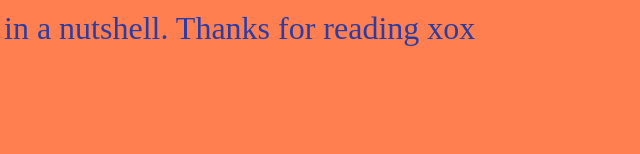
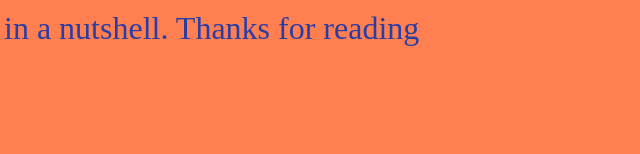
Before and after one commit to Doyo54/Week-1-Independent-Project, a plain HTML site: page index.html in a window 1280 px wide. Shown: the part 640-794 px from the top of the page, 619-1259 px from the left. Drawn offline with Linux system fonts and the light colour scheme.

Commit message:
second commit

```diff
--- a/index.html
+++ b/index.html
@@ -22,7 +22,7 @@
         </ul>
 
 
-        <p>Thats basically all about me in a nutshell. Thanks for reading xox</p>
+        <p>Thats basically all about me in a nutshell. Thanks for reading</p>
 
 
 
```
